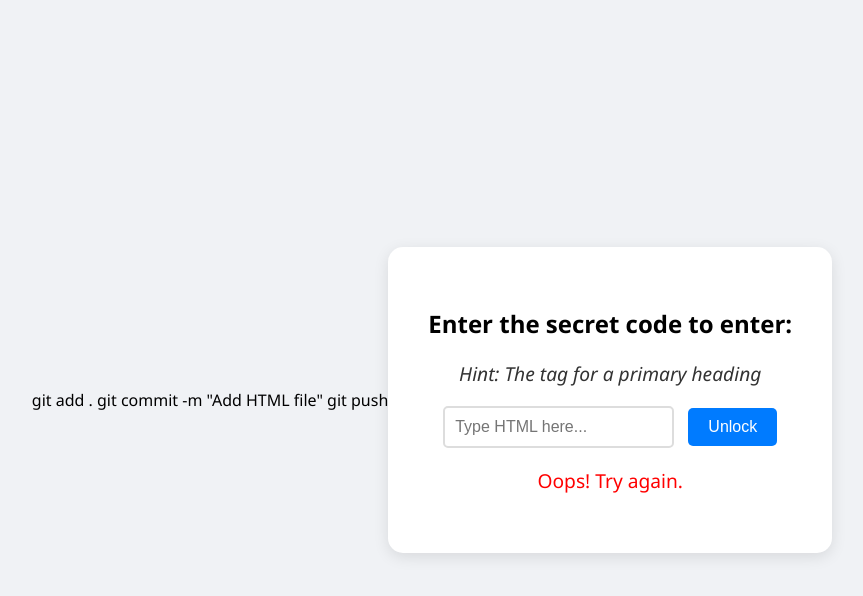
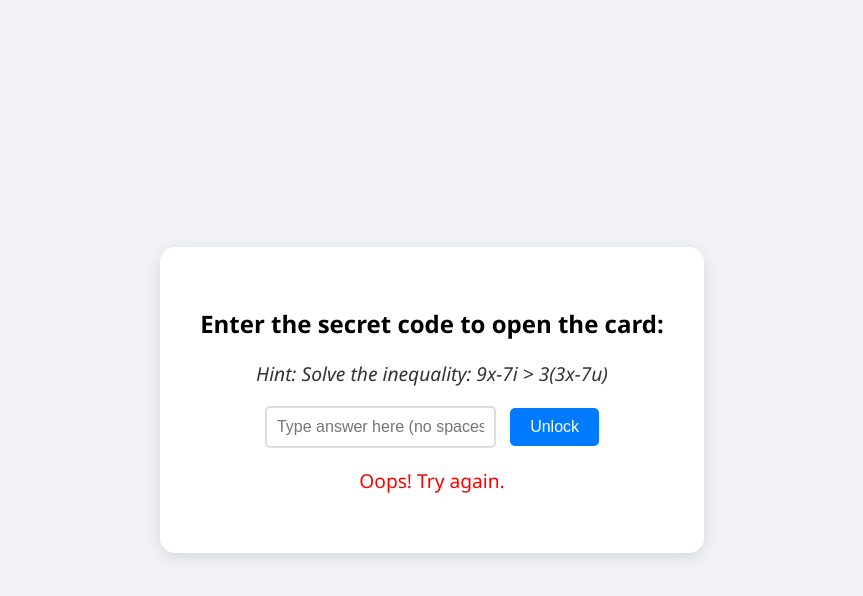
Before and after one commit to Happy-Birthday-Daddy/Have-A-Great-Day, a plain HTML site: page index.html in a window 1280 px wide. Both pictures are taken after a click on the button "Unlock". Shown: the whole page, without its empty margins (208-1071 px from the left). Drawn offline with Linux system fonts and the light colour scheme.

Commit message:
Update index.html

```diff
--- a/index.html
+++ b/index.html
@@ -1,6 +1,3 @@
-git add .
-git commit -m "Add HTML file"
-git push
  <!DOCTYPE html>
 <html lang="en">
 <head>
@@ -73,9 +70,9 @@
 <body>
 
     <div id="access-screen">
-        <h2>Enter the secret code to enter:</h2>
-        <p><i>Hint: The tag for a primary heading</i></p>
-        <input type="text" id="userInput" placeholder="Type HTML here...">
+        <h2>Enter the secret code to open the card:</h2>
+        <p><i>Hint: Solve the inequality: 9x-7i > 3(3x-7u) </i></p>
+        <input type="text" id="userInput" placeholder="Type answer here (no spaces)...">
         <button onclick="checkCode()">Unlock</button>
         <p id="error" style="color: red; display: none;">Oops! Try again.</p>
     </div>
@@ -93,8 +90,8 @@
             const card = document.getElementById('birthday-card');
             const error = document.getElementById('error');
 
-            // The secret "code" is <h1>
-            if (code === "<h1>") {
+            // The secret "code" is i<3u
+            if (code === "i<3u") {
                 accessScreen.style.display = "none";
                 card.style.display = "block";
                 document.body.style.backgroundColor = "#fff5e6"; // Change background color
```
